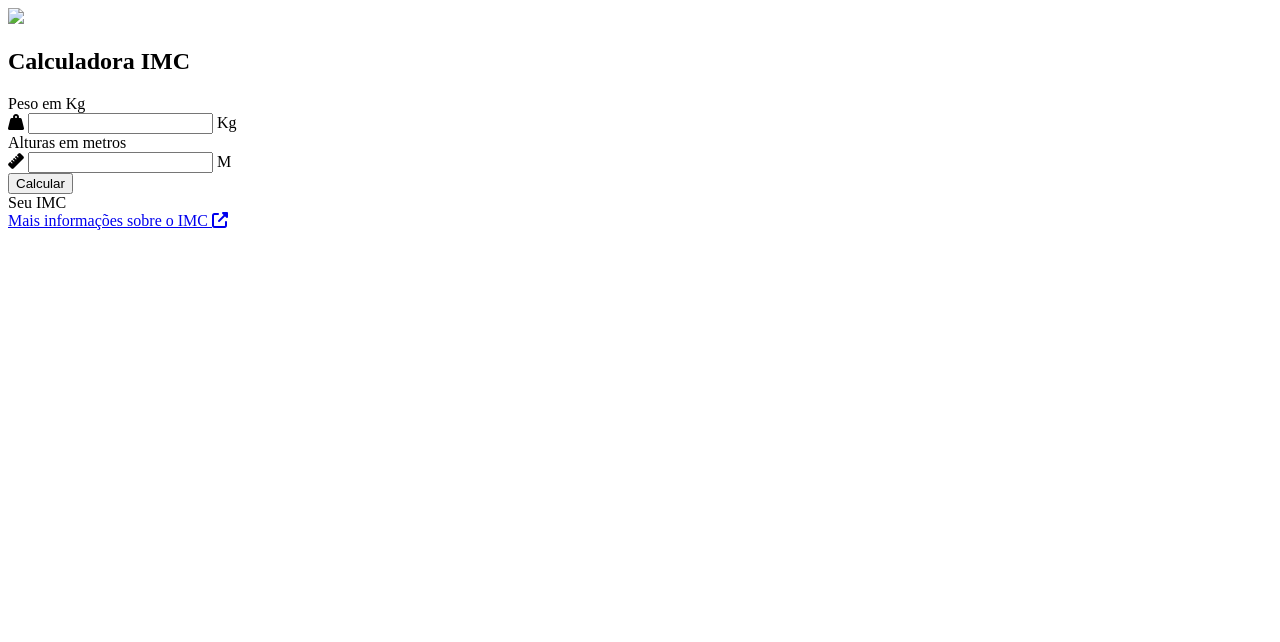
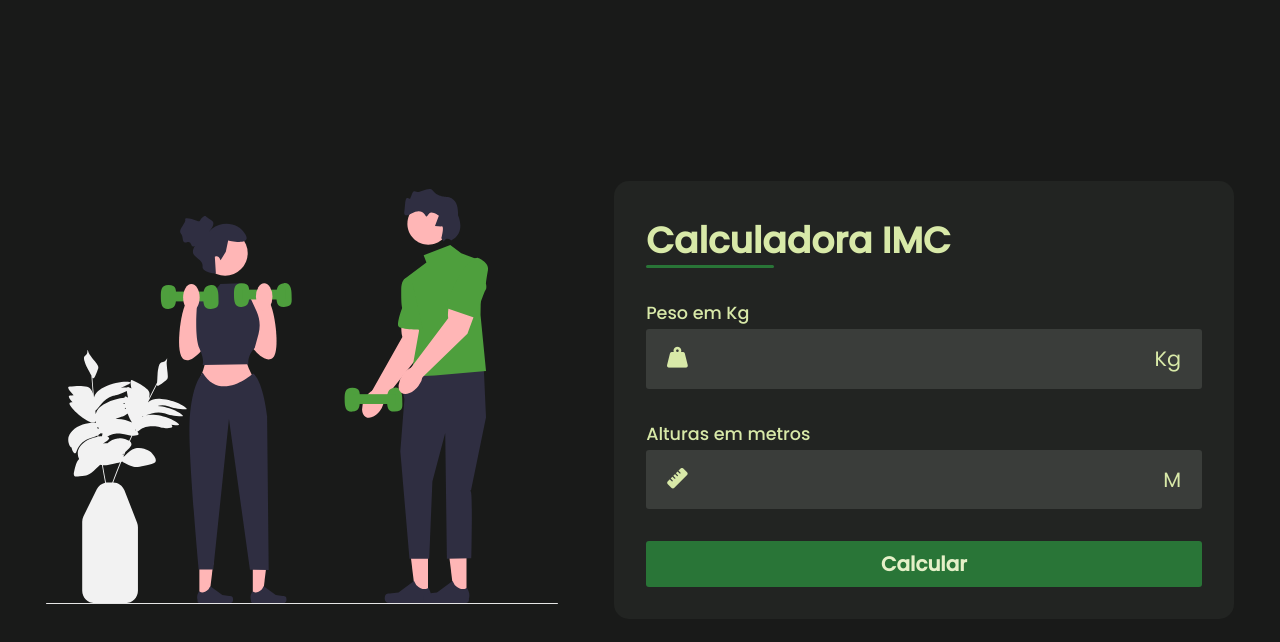
Before and after one commit to FabioAsseiro/Calculadora-IMC, a plain HTML site: page index.html in a window 1280 px wide. Drawn offline with Linux system fonts and the light colour scheme; the site is published under a folder, as on GitHub Pages, so addresses that start at the root find nothing.

Commit message:
Update index.html

```diff
--- a/index.html
+++ b/index.html
@@ -5,7 +5,7 @@
     <meta name="viewport" content="width=device-width, initial-scale=1.0">
 
 
-    <link rel="stylesheet" href="/assests/css/style.css">
+    <link rel="stylesheet" href="assests/css/style.css">
 
     <link rel="stylesheet" href="https://cdnjs.cloudflare.com/ajax/libs/font-awesome/6.4.2/css/all.min.css" integrity="sha512-z3gLpd7yknf1YoNbCzqRKc4qyor8gaKU1qmn+CShxbuBusANI9QpRohGBreCFkKxLhei6S9CQXFEbbKuqLg0DA==" crossorigin="anonymous" referrerpolicy="no-referrer" />
 
@@ -17,7 +17,7 @@
     </header>
         <main id="container">
             <section id="img">
-                <img src="/assests/image/ilustration.svg">
+                <img src="assests/image/ilustration.svg">
             </section>
 
             <section id="calculator">
@@ -75,7 +75,7 @@
                 </div>
             </section>
         </main>
-            <script src="/assests/js/script.js"></script>
+            <script src="assests/js/script.js"></script>
     <footer>
 
     </footer>
```
